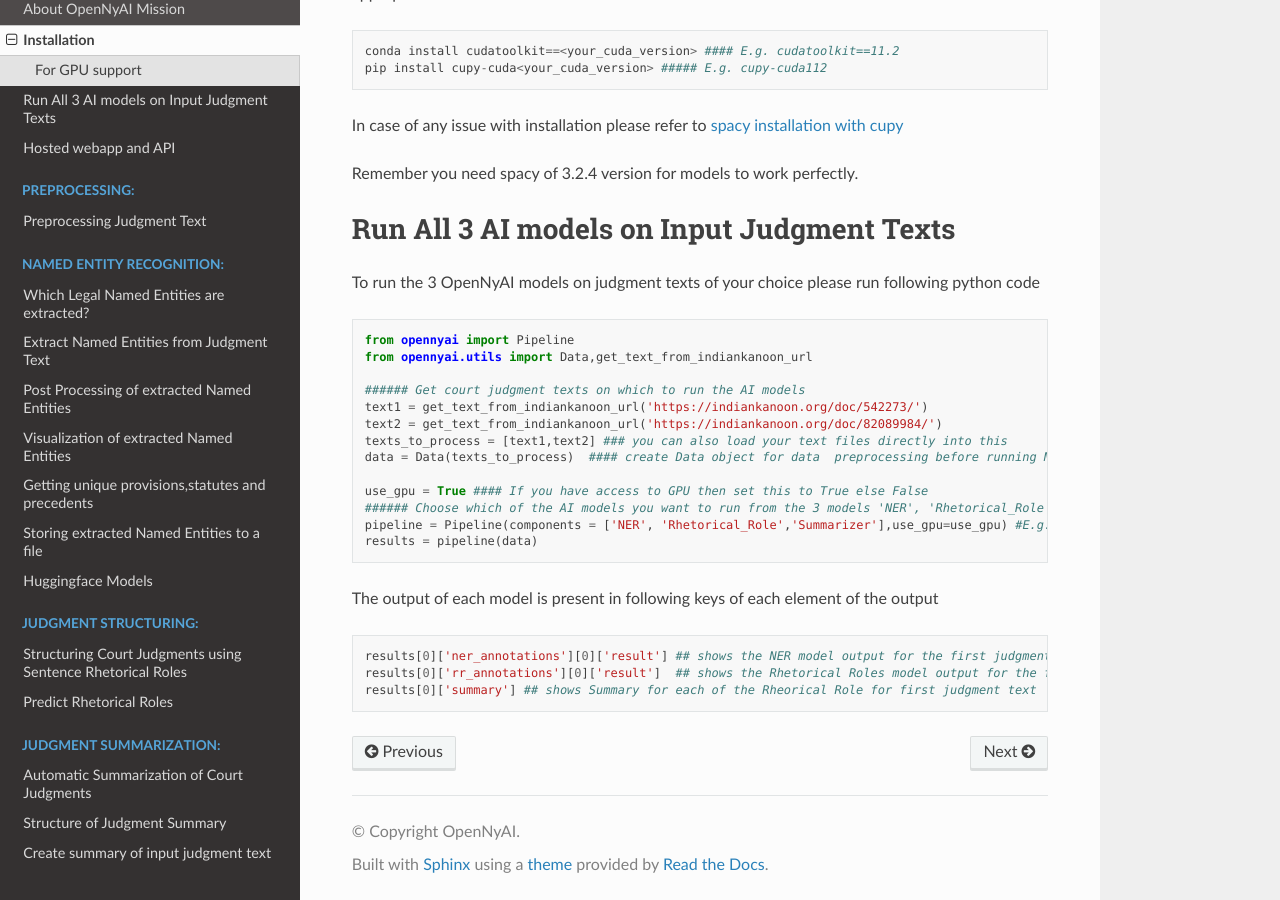
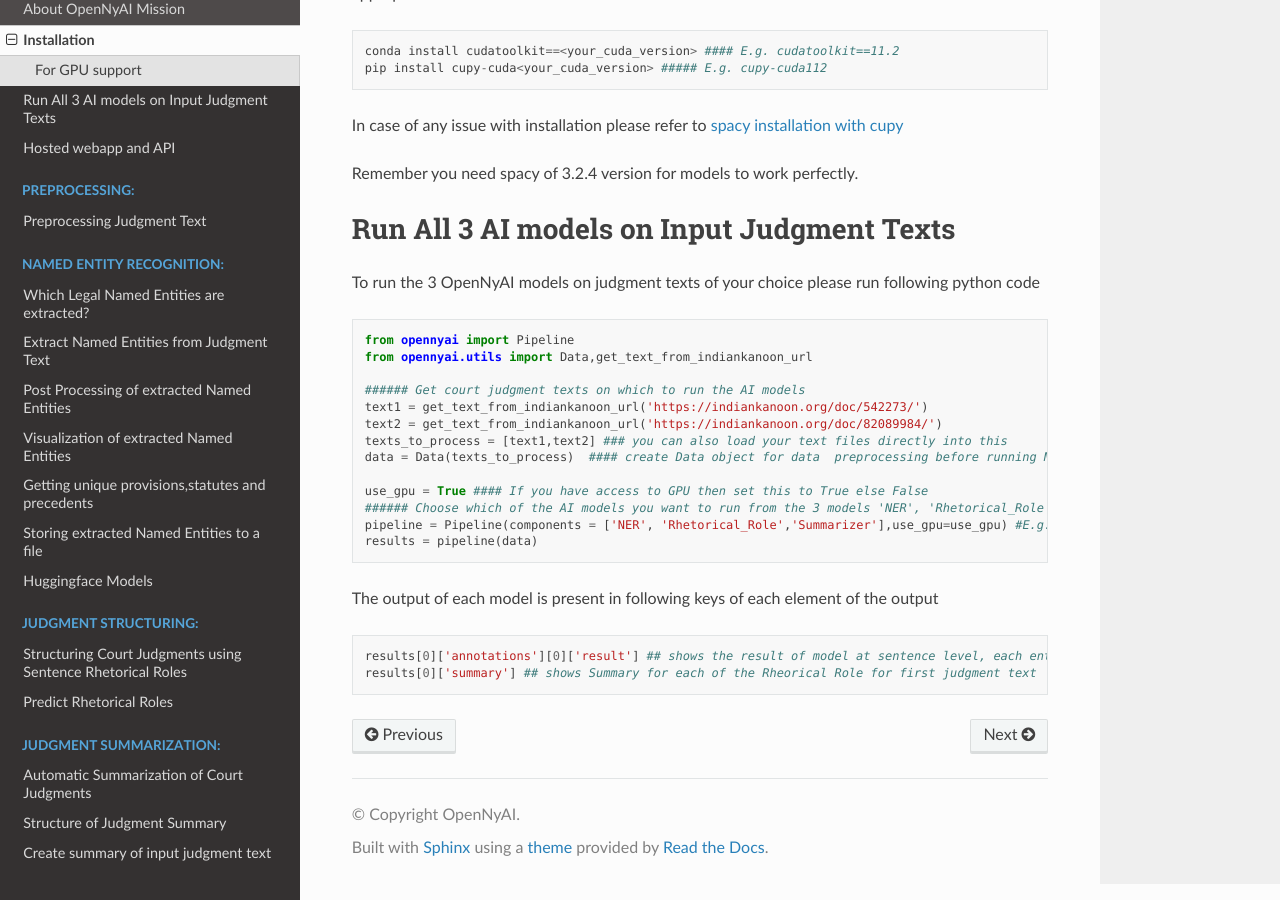
Before and after one commit to OpenNyAI/Opennyai, a Sphinx documentation site: the page built from docs/source/getting_started/Installation.rst, in a window 1280 px wide and 900 px high, scrolled down 504 px. Built offline with Sphinx 7.4.7 and the Read the Docs theme 2.0.0, drawn with Linux system fonts in a browser that asks for light colours.

Commit message:
update docs

```diff
--- a/docs/source/getting_started/Installation.rst
+++ b/docs/source/getting_started/Installation.rst
@@ -56,6 +56,5 @@
 
 .. code-block:: python
 
-    results[0]['ner_annotations'][0]['result'] ## shows the NER model output for the first judgment text
-    results[0]['rr_annotations'][0]['result']  ## shows the Rhetorical Roles model output for the first judgment text
+    results[0]['annotations'][0]['result'] ## shows the result of model at sentence level, each entry will have entries, rhetorical role, and other details
     results[0]['summary'] ## shows Summary for each of the Rheorical Role for first judgment text
```
